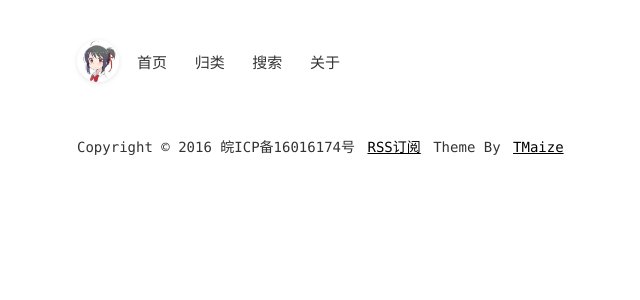
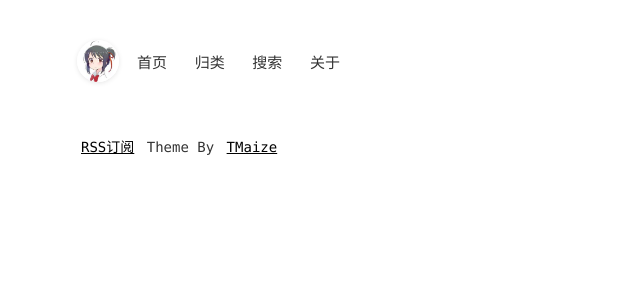
Before and after one commit to qsblublu/.github.io, a Jekyll site: the page built from index.html, in a window 1280 px wide. Shown: the top 300 px of the page, without its empty margins (237-877 px from the left). Built offline with Jekyll 4.4.1, drawn with Linux system fonts in a browser that asks for light colours; comment, search, counter and statistics services are not loaded.

Commit message:
update config

```diff
--- a/_config.yml
+++ b/_config.yml
@@ -1,11 +1,10 @@
 encoding: utf-8
 
 # SEO相关信息
-title: TMaize Blog
-description: TMaize的个人博客
-keywords: TMaize,Blog,Java,Html,JavaScript
-author: TMaize
-footerText: 'Copyright © 2016 皖ICP备16016174号'
+title: qs Blog
+description: qs的个人博客
+keywords: qsBlog,Java,Html,JavaScript
+author: qs
 
 # 这些不要动
 permalink: /posts/:year/:month/:day/:title.html
@@ -16,11 +15,8 @@ exclude: ['CNAME', 'README.md', 'LICENSE', '_site', 'dist', 'Gemfile', 'Gemfile.
 
 # 域名配置
 # baseurl配置,如果网站部署在根目录下的其他目录中，请设置为 /目录名
-domainUrl: 'http://blog.tmaize.net'
+domainUrl: 'https://qsblublu.github.io/qs.github.io/'
 baseurl: ''
-
-# 吐个槽地址，会在chat页面中重定向到该地址
-tucaoUrl: https://support.qq.com/product/86335
 
 # 菜单
 menu:
```
